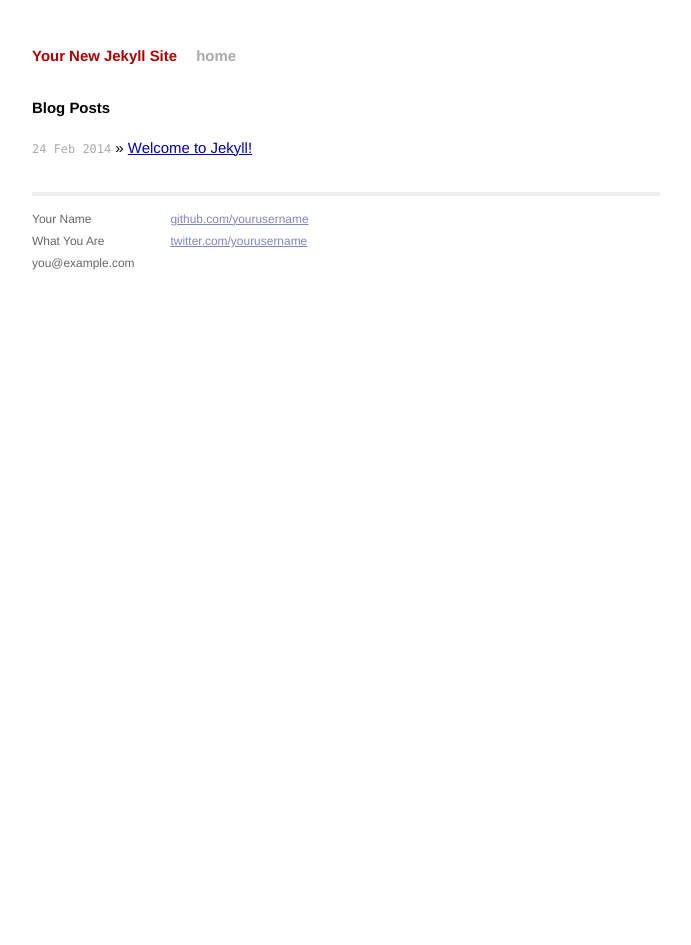
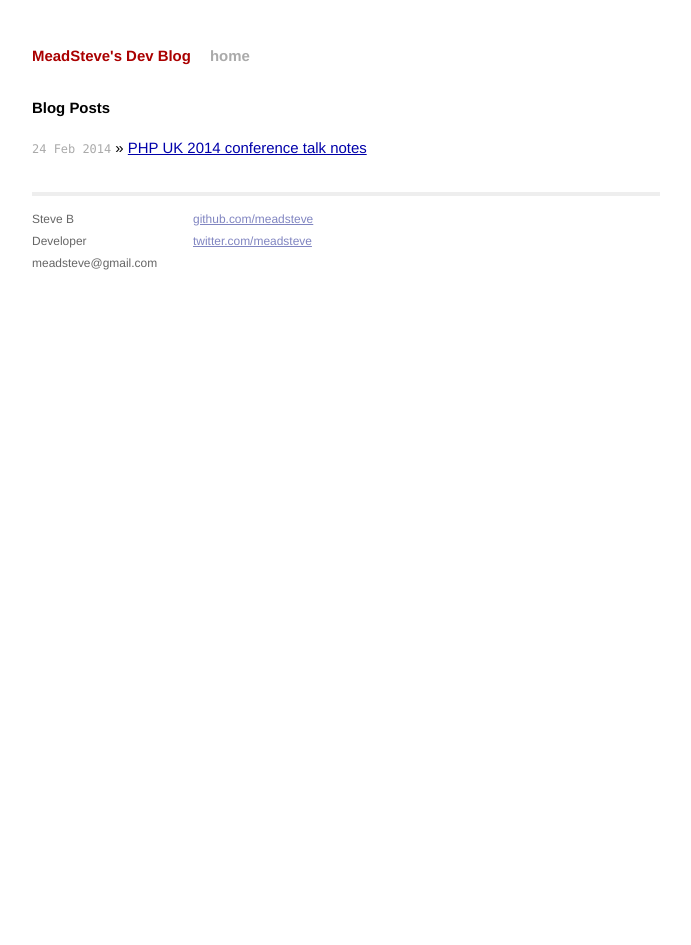
Before and after one commit to meadsteve/meadsteve.github.io, a Jekyll site: the page built from index.html, in a window 1280 px wide. Shown: the whole page, without its empty margins (294-985 px from the left). Built offline with Jekyll 4.4.1, drawn with Linux system fonts in a browser that asks for light colours; Markdown is read by kramdown in place of the engine named in the settings.

Commit message:
tweak blog.

```diff
--- a/_config.yml
+++ b/_config.yml
@@ -1,3 +1,3 @@
-name: Your New Jekyll Site
+name: MeadSteve's Dev Blog
 markdown: redcarpet
 pygments: true
--- a/_layouts/default.html
+++ b/_layouts/default.html
@@ -26,15 +26,15 @@
           <div class="footer">
             <div class="contact">
               <p>
-                Your Name<br />
-                What You Are<br />
-                you@example.com
+                Steve B<br />
+                Developer<br />
+                meadsteve@gmail.com
               </p>
             </div>
             <div class="contact">
               <p>
-                <a href="https://github.com/yourusername">github.com/yourusername</a><br />
-                <a href="https://twitter.com/yourusername">twitter.com/yourusername</a><br />
+                <a href="https://github.com/yourusername">github.com/meadsteve</a><br />
+                <a href="https://twitter.com/yourusername">twitter.com/meadsteve</a><br />
               </p>
             </div>
           </div>
--- a/index.html
+++ b/index.html
@@ -1,6 +1,6 @@
 ---
 layout: default
-title: Your New Jekyll Site
+title: MeadSteve's Dev Blog
 ---
 
 <div id="home">
```
Also changed, not shown: _posts/2014-02-24-phpuk2014.markdown (added, +23 -0 lines), _posts/2014-02-24-welcome-to-jekyll.markdown (deleted, +0 -24 lines).
